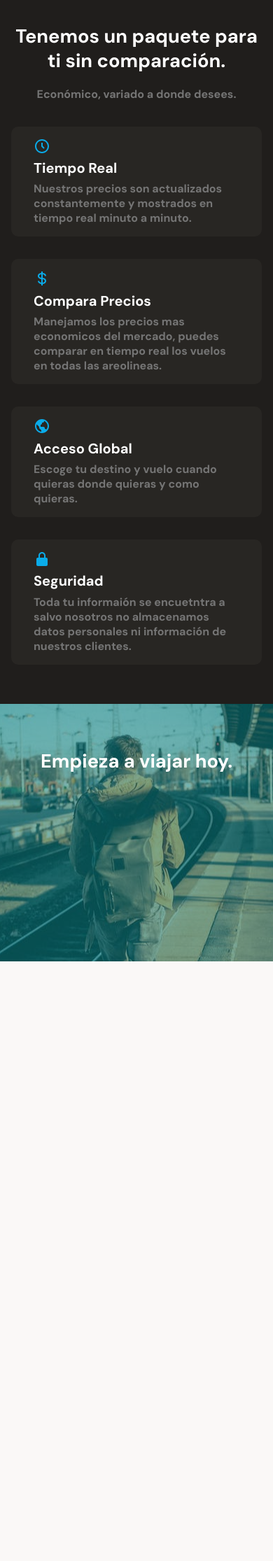
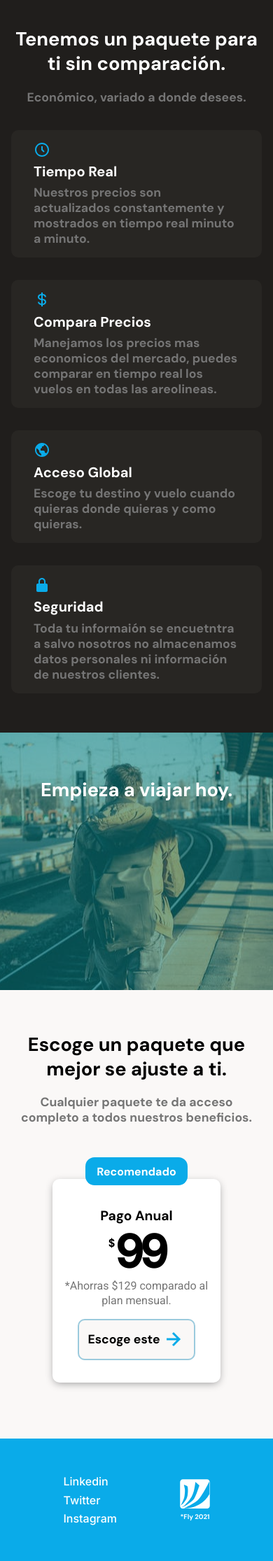
Before and after one commit to jcarreazo/Landing_Page_Responsive, a PHP site: page / in a window 390 px wide. Shown: the part 1360-3591 px from the top of the page at 70% size. Before the commit the page ends 2734 px from the top, so only its background shows below. Run offline with PHP 8.4, Linux system fonts and the light colour scheme.

Commit message:
Finalizacion de Seccion 4 y footer mobile

```diff
--- a/index.html
+++ b/index.html
@@ -9,7 +9,7 @@
   <link rel="preconnect" href="https://fonts.gstatic.com" />
   <link rel="preconnect" href="https://fonts.gstatic.com" />
   <link
-    href="https://fonts.googleapis.com/css2?family=DM+Sans:ital,wght@0,700;1,500&family=Inter:wght@300;500&family=Roboto:ital,wght@0,100;0,300;0,400;1,100;1,300&display=swap"
+    href="https://fonts.googleapis.com/css2?family=DM+Sans:ital,wght@0,700;1,500;1,600&family=Inter:wght@300;500&family=Roboto:ital,wght@0,100;0,300;0,400;1,100;1,300&display=swap"
     rel="stylesheet" />
   <title>Landing Page</title>
 </head>
@@ -18,7 +18,7 @@
   <header>
     <div class="header-container">
       <div class="container-logo">
-        <img src="/Images/Sin título-1.svg" alt="logo" srcset="" /><span>fly</span>
+        <img src="/Images/Logo.svg" alt="logo" srcset="" /><span>fly</span>
       </div>
       <span class="header-main-text">Descubre tu proxima gran aventura viajando alrededor del mundo.</span>
       <span class="header-text">fly es tu compañia para ayudarte a hacer realidad todos esos sueños
@@ -127,13 +127,47 @@
         <div class="seccion3-image">
           <span class="seccion3-titulo">Empieza a viajar hoy.</span>
         </div>
-
-
       </div>
     </section>
-    <section></section>
+    <section>
+      <div class="seccion4">
+        <div class="seccion4-inicio">
+          <div class="seccion4-titulo"><span>Escoge un paquete que mejor se ajuste a ti.</span></div>
+          <div class="seccion4-subtitulo"><span>Cualquier paquete te da acceso completo a todos nuestros beneficios.
+            </span></div>
+        </div>
+        <div class="seccion4-card-planes">
+          <div class="card-titulo-contetedor"><span class="card-titulo">Recomendado</span></div>
+          <div class="card-contenedor">
+            <div class="card-contenedor-texto1"><span>Pago Anual</span></div>
+            <div class="card-contenedor-texto2">
+              <div class="dolar-sign"><span>$</span></div><span>99</span>
+            </div>
+            <div class="card-contenedor-texto3"><span>*Ahorras $129 comparado al plan mensual.</span></div>
+            <div class="boton-plan"><a href="#">Escoge este <svg xmlns="http://www.w3.org/2000/svg" width="36"
+                  height="36" viewBox="0 0 24 24" style="fill:#0aabe9;">
+                  <path
+                    d="M11.293 17.293L12.707 18.707 19.414 12 12.707 5.293 11.293 6.707 15.586 11 6 11 6 13 15.586 13z">
+                  </path>
+                </svg></a></div>
+          </div>
+        </div>
+      </div>
+    </section>
   </main>
-  <footer></footer>
+  <footer>
+    <div class="footer-contenedor">
+      <div class="footer-enlaces">
+        <a href="#">Linkedin</a>
+        <a href="#">Twitter</a>
+        <a href="">Instagram</a>
+      </div>
+      <div class="footer-brand">
+        <div class="footer-logo"><img src="/Images/Logo-invertido.svg" alt=""></div>
+        <div class="footer-name"><span>*Fly 2021</span></div>
+      </div>
+    </div>
+  </footer>
 </body>
 
 </html>
--- a/styles.css
+++ b/styles.css
@@ -4,7 +4,7 @@
     font-family: "DM Sans", sans-serif;
 }
 
-.container-logo>span,.main-seccion1-titulo, .header-container>span:nth-child(2),.seccion2-titulo,.seccion2-card-titulo,.seccion3-titulo{
+.container-logo>span,.main-seccion1-titulo, .header-container>span:nth-child(2),.seccion2-titulo,.seccion2-card-titulo,.seccion3-titulo,.seccion4-titulo{
     font-weight: 700;
     font-size: 1.7rem;
 }
@@ -64,9 +64,9 @@
     margin: 5rem 1rem 0 1rem;
 }
 
-.main-seccion1-subtitulo, .seccion2-subtitulo,.seccion2-card-subtitulo{
+.main-seccion1-subtitulo, .seccion2-subtitulo,.seccion2-card-subtitulo,.seccion4-subtitulo{
     font-weight: 500;
-    font-size: 1rem;
+    font-size: 1.1rem;
     margin: 0 1rem 3.5rem 1rem;
     color: #757575;
 }
@@ -133,7 +133,7 @@ margin:0 0 1rem 0
     font-size: 14px;
 }
 
-.seccion2{
+.seccion2,.seccion4{
     background-color: #201E1C;
     color: white;
     display: flex;
@@ -171,6 +171,7 @@ margin: 0.4rem 0;
     margin: 0;
 }
 
+
 .seccion3-image{
     background: url(/Images/people.jpeg);
     height: 23rem;
@@ -195,3 +196,112 @@ margin: 0.4rem 0;
     padding: 4rem 0 0 0;
     color:white;
 }
+
+.seccion4{
+    padding: 60px 0 0 0;
+    background-color: #FAF8F7;
+    color:black;
+
+}
+.seccion4-titulo{
+    color: black;
+    padding: 0 0 1.2rem 0;
+    margin: 0 10px 0 10px;
+}
+
+.seccion4-card-planes{
+    padding: 0 0 5rem 0;
+}
+
+.card-titulo{
+    color: white;
+    background-color: #0aabe9;
+    border-radius: 13px;
+    padding:  0.6rem 1rem 0.6rem 1rem;
+    font-size: 1rem;
+}
+.card-titulo-contenedor{
+    z-index: 100;
+}
+.card-contenedor{
+    display: flex;
+    flex-direction: column;
+    align-content: center;
+    align-items: center;
+    text-align: center;
+    margin: 0 75px 0 75px;
+    background-color: white;
+    padding: 2.5rem 0.7rem 2rem 0.7rem;
+    border-radius: 10px;
+    box-shadow: 0px 3px 12px -2px rgb(153, 152, 153);
+}
+.card-contenedor-texto1{
+    font-size: 1.2rem;
+}
+.card-contenedor-texto2{
+    display: flex;
+    flex-direction: row;
+    justify-content: center;
+
+
+}
+.dolar-sign{
+    padding: 1rem 0 0 0;
+
+}
+
+.card-contenedor-texto2>span:nth-child(2){
+font-size: 4rem;
+font-family: "Inter";
+font-weight: 700;
+letter-spacing: -5px;
+top: 5px;
+}
+
+.card-contenedor-texto3>span{
+    color: #757575;
+    font-family: "Roboto",sans-serif;
+    font-weight: 400;
+
+}
+
+.boton-plan>a{
+padding: 0.6rem 0.8rem 0.6rem 0.8rem;
+background-color: #FAF8F7;
+display: flex;
+flex-direction: row;
+align-items: center;
+justify-content:space-evenly;
+border: #9bcadd solid 2px;
+border-radius: 10px;
+font-size: 1.1rem;
+margin: 1rem 0.8rem 0 0.8rem;
+text-decoration: none;
+color:black;
+}
+
+.footer-contenedor{
+background-color: #0aabe9;
+padding: 3rem 0;
+display: flex;
+flex-direction: row;
+align-items: center;
+align-content: center;
+justify-content: space-evenly;
+}
+
+.footer-enlaces{
+    display: flex;
+    flex-direction: column;
+}
+.footer-enlaces>a{
+    margin: 0.2rem 0;
+    text-decoration: none;
+    color:white;
+    font-family: "Inter",sans-serif;
+}
+
+.footer-name{
+    font-size: 0.6rem;
+    color:white;
+}
```
Also changed, not shown: Images/Logo-invertido.svg (added), Images/Logo.svg (renamed from Images/Sin título-1.svg).
